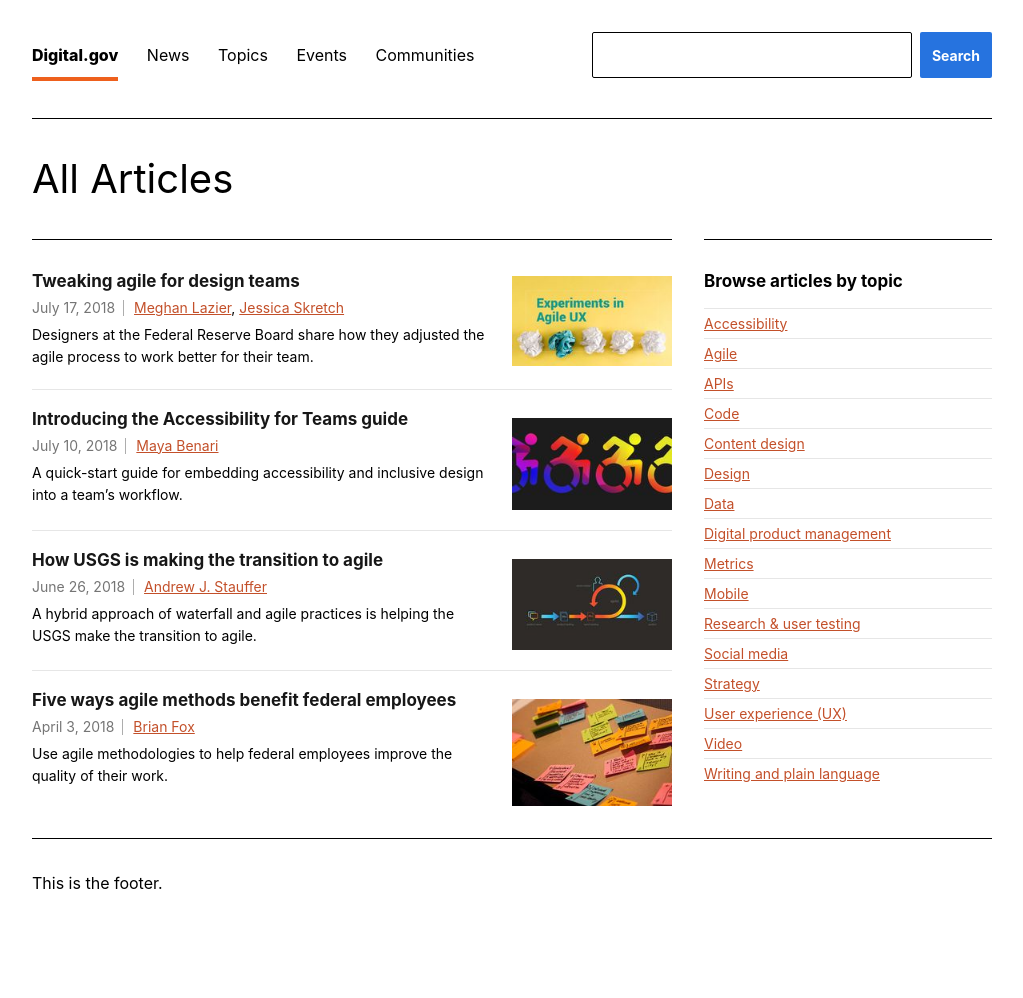
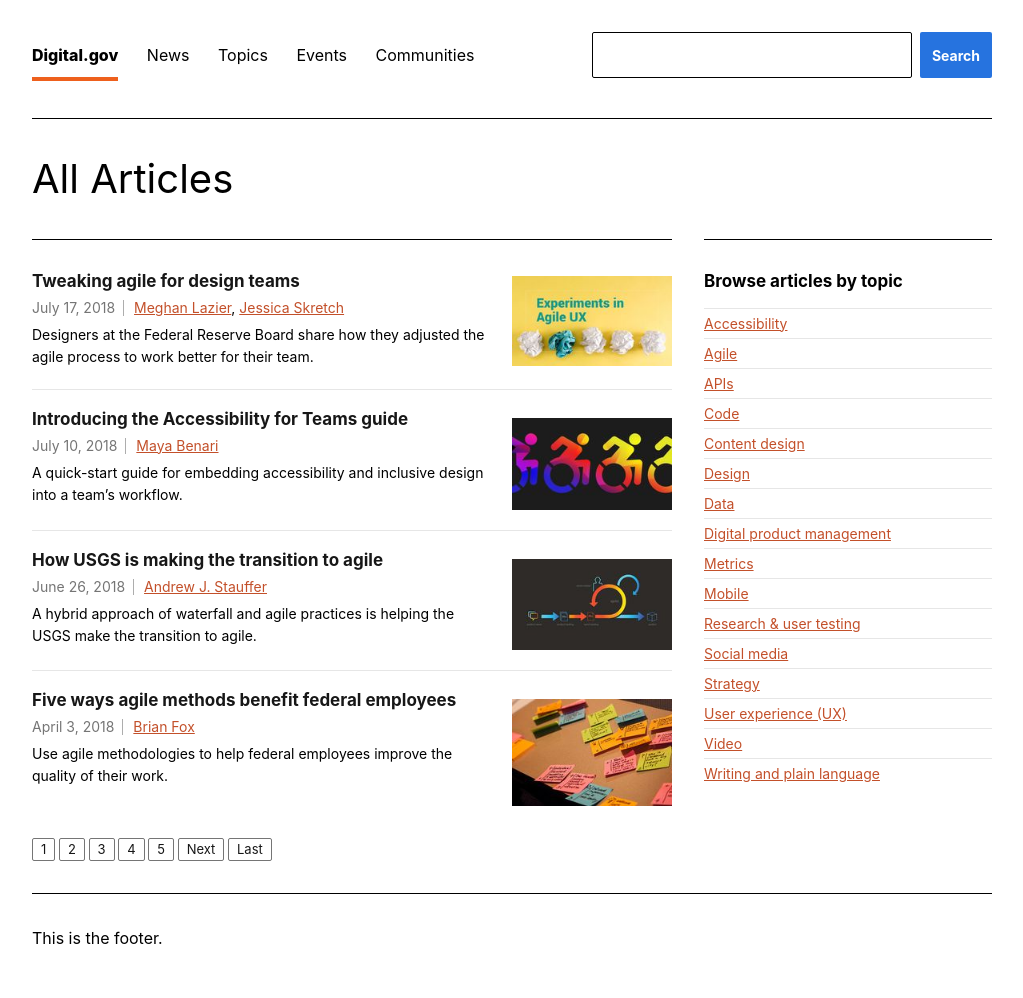
Before and after one commit to uswds/uswds-sandbox, a Jekyll site: the page built from _pages/articles.md, in a window 1280 px wide. Shown: the whole page, without its empty margins (128-1151 px from the left). Built offline with Jekyll 4.4.1, drawn with Linux system fonts in a browser that asks for light colours; some web fonts are replaced; before the commit the page ends 943 px from its top, so only the background shows below that.

Commit message:
Add a basic paginator

```diff
--- a/_pages/articles.md
+++ b/_pages/articles.md
@@ -91,6 +91,15 @@ permalink: /articles/
               <p class="margin-top-1 font-sans-3 line-height-sans-5 margin-bottom-0">Use agile methodologies to help federal employees improve the quality of their work.</p>
             </div>
           </div><!-- /article -->
+          <div class="font-sans-2 line-height-sans-1 margin-top-4">
+            <span class=""><a href="#0" class="display-inline-block border-1px border-gray-50 hover:border-red-warm-50 padding-x-1 padding-y-05 radius-sm hover:bg-red-warm-50 text-gray-90 hover:text-white text-no-underline">1</a></span>
+            <span class=""><a href="#0" class="display-inline-block border-1px border-gray-50 hover:border-red-warm-50 padding-x-1 padding-y-05 radius-sm hover:bg-red-warm-50 text-gray-90 hover:text-white text-no-underline">2</a></span>
+            <span class=""><a href="#0" class="display-inline-block border-1px border-gray-50 hover:border-red-warm-50 padding-x-1 padding-y-05 radius-sm hover:bg-red-warm-50 text-gray-90 hover:text-white text-no-underline">3</a></span>
+            <span class=""><a href="#0" class="display-inline-block border-1px border-gray-50 hover:border-red-warm-50 padding-x-1 padding-y-05 radius-sm hover:bg-red-warm-50 text-gray-90 hover:text-white text-no-underline">4</a></span>
+            <span class=""><a href="#0" class="display-inline-block border-1px border-gray-50 hover:border-red-warm-50 padding-x-1 padding-y-05 radius-sm hover:bg-red-warm-50 text-gray-90 hover:text-white text-no-underline">5</a></span>
+            <span class=""><a href="#0" class="display-inline-block border-1px border-gray-50 hover:border-red-warm-50 padding-x-1 padding-y-05 radius-sm hover:bg-red-warm-50 text-gray-90 hover:text-white text-no-underline">Next</a></span>
+            <span class=""><a href="#0" class="display-inline-block border-1px border-gray-50 hover:border-red-warm-50 padding-x-1 padding-y-05 radius-sm hover:bg-red-warm-50 text-gray-90 hover:text-white text-no-underline">Last</a></span>
+          </div>
         </section>
       </div>
       <div class="grid-col-auto width-mobile">
```
